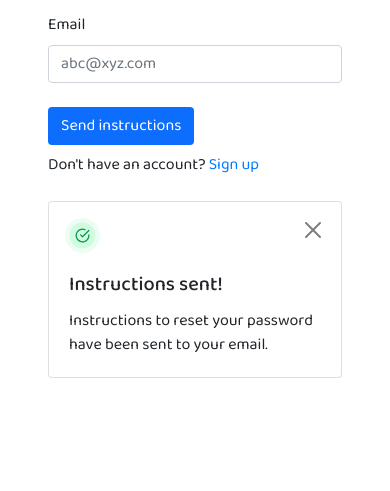
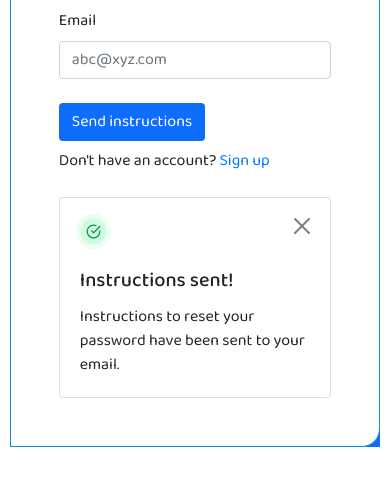
Before and after one commit to Michael-Tobechukwu/Triune-Home, a plain HTML site: page forgotPassword2.html in a window 390 px wide. Shown: the part 353-844 px from the top of the page. Drawn offline with nearby package versions, Linux system fonts and the light colour scheme.

Commit message:
Update others styles.css

```diff
--- a/assets/theme/css/others styles.css
+++ b/assets/theme/css/others styles.css
@@ -7,26 +7,20 @@
 
 /*CONTAINERS*/
 
-.signup-container {
-  width: 100vw;
+.signup-container,
+.forgot-container,
+.login-container,
+.reset-container,
+.login2-container {
+  width: 95vw;
   margin: 0 auto;
 }
 
-.login-container {
-  width: 100vw;
-  margin: 0 auto;
-}
-
-.signup-card-body {
-  width: 60%;
-  border-top-left-radius: 0 !important;
-  border-bottom-left-radius: 0 !important;
-  border-top-right-radius: 18px !important;
-  border-bottom-right-radius: 18px !important;
-  border: 1px solid rgb(26, 140, 201);
-}
-
-.login-card-body {
+.signup-card-body,
+.login-card-body,
+.login2-card-body,
+.forgot-card-body,
+.reset-card-body {
   width: 60%;
   border-top-left-radius: 0 !important;
   border-bottom-left-radius: 0 !important;
@@ -57,22 +51,38 @@
 .card-img-top {
   width: 35px !important;
 }
-.email {
+.email,
+.content-input,
+.email-input {
   width: 100%;
+}
+
+.instructions-card {
+  width: 70%;
+}
+
+.login-instructions-card {
+  width: 80%;
 }
 
 /*MEDIA QUERIES*/
 
 @media (max-width: 768px) {
-  .signup-card-body {
+  .signup-card-body,
+  .forgot-card-body,
+  .login-card-body,
+  .login2-card-body,
+  .reset-card-body {
     width: 100%;
   }
 
   .google {
     width: 100%;
   }
-
-  .login-card-body {
+}
+@media (max-width: 1024px) {
+  .instructions-card,
+  .login-instructions-card {
     width: 100%;
   }
 }
```
